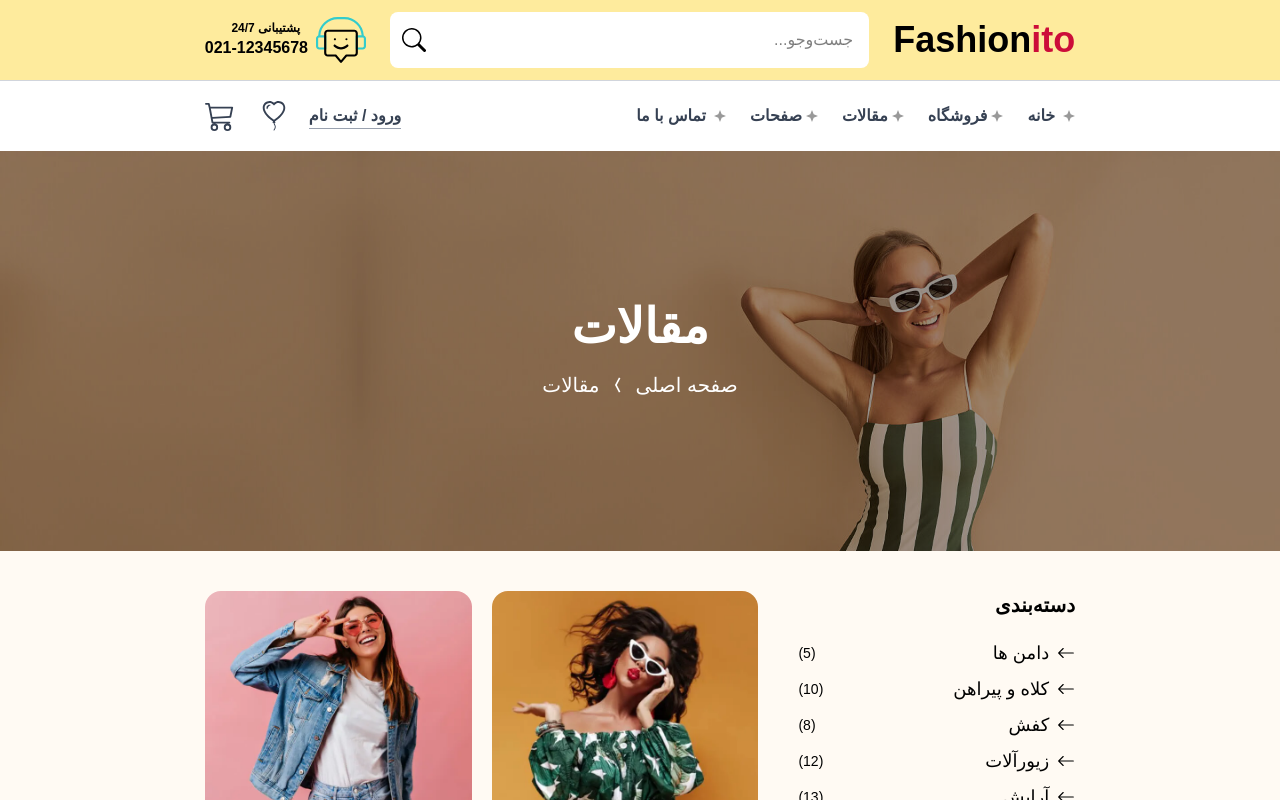
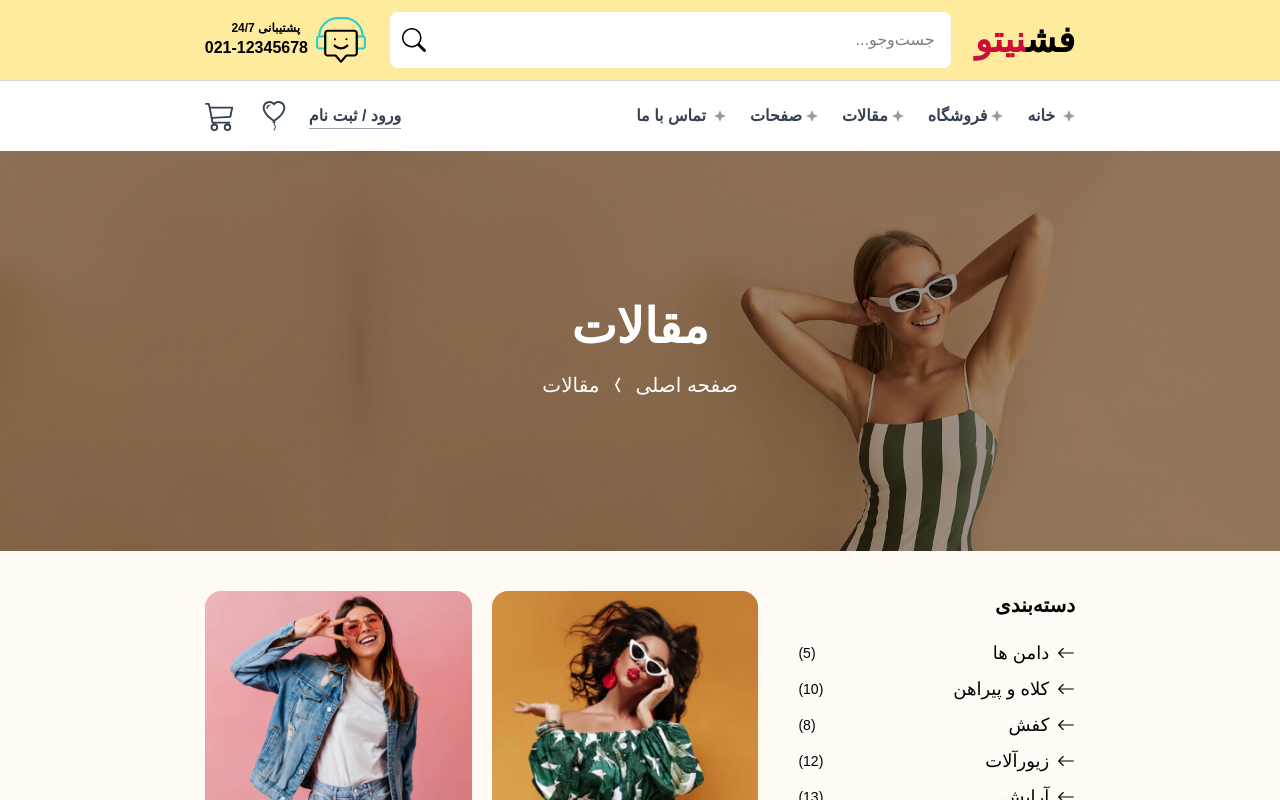
Before and after one commit to aliir7/Fashionito-Nextjs-Shop, a Next.js app: page /Blogs in a window 1280 px wide. Shown: the top 800 px of the page. Built offline with nearby package versions, Linux system fonts and the light colour scheme; a web font is replaced by a local one.

Commit message:
replace persian logo

```diff
--- a/Components/Navbar/BottomNav.tsx
+++ b/Components/Navbar/BottomNav.tsx
@@ -54,7 +54,7 @@ function BottomNav() {
             isFixed ? "lg:flex" : "hidden"
           }`}
         >
-          <span className="text-secondary">ito</span>Fashion
+          <span className="text-secondary">فشــ</span>نیتو
         </Link>
 
         {/* mobile logo */}
@@ -62,7 +62,7 @@ function BottomNav() {
           href="/"
           className="text-2xl me-4 lg:text-4xl font-bold text-black block lg:hidden"
         >
-          Fashion<span className="text-secondary">ito</span>
+          <span className="text-secondary">فشــ</span>نیتو
         </Link>
 
         {/* desktop nav */}
--- a/Components/Navbar/MiddleNav.tsx
+++ b/Components/Navbar/MiddleNav.tsx
@@ -13,7 +13,7 @@ function MiddleNav() {
       <div className="flex items-center justify-between wrapper py-3">
         {/* logo */}
         <Link href="/" className="text-3xl lg:text-4xl font-bold text-black">
-          Fashion<span className="text-secondary">ito</span>
+          فش<span className="text-secondary">نیتو</span>
         </Link>
         {/* search box */}
         <div className="flex flex-1 relative flex-col  mx-6 bg-white rounded-lg lg:max-w-2xl">
```
